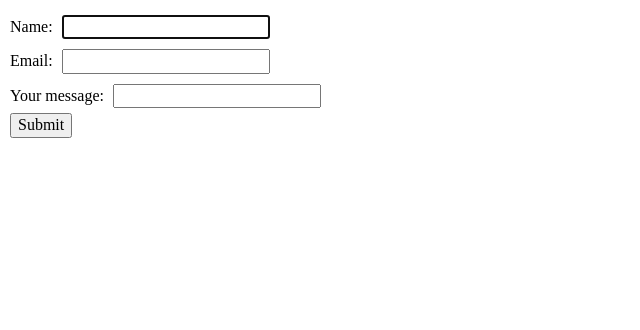
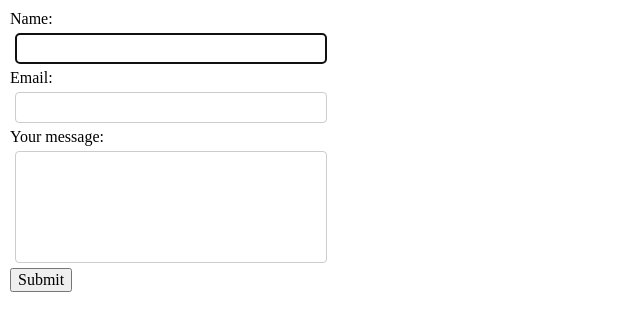
Before and after one commit to jpaktoon/simple-forms, a plain HTML site: page index.html in a window 1280 px wide. Shown: the whole page, without its empty margins (0-640 px from the left). Drawn offline with nearby package versions, Linux system fonts and the light colour scheme.

Commit message:
Update style.css

```diff
--- a/style.css
+++ b/style.css
@@ -4,4 +4,14 @@ body {
 
 input {
   margin: 5px;
+  display: block;
+  width: 300px;
+  padding: 5px;
+  border: 1px solid #ccc;
+  border-radius: 4px;
 }
+
+#message {
+  height: 100px;
+  resize: vertical;
+}
```
